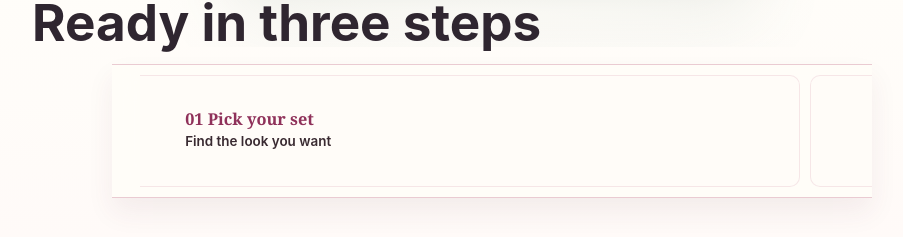
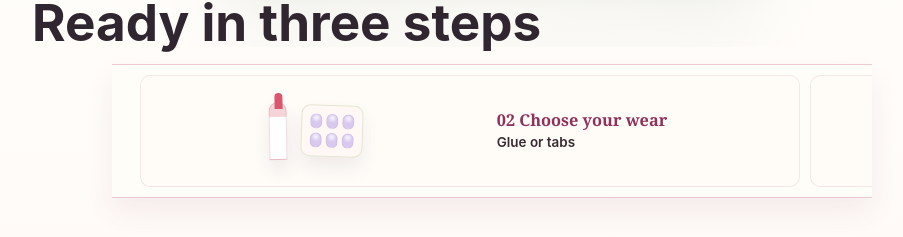
Before and after one commit to cashmoneyrick9/YourPrettySets, a React (Vite) app: page / in a window 1280 px wide. Shown: the part 785-1022 px from the top of the page, without its empty margins (148-1051 px from the left). Built offline with nearby package versions, Linux system fonts and the light colour scheme.

Commit message:
Fix How It Works slide alignment

```diff
--- a/src/pages/HomePage.tsx
+++ b/src/pages/HomePage.tsx
@@ -99,6 +99,7 @@ const shopMoreProducts = products.filter((product) =>
 export function HomePage() {
   const [activeStepIndex, setActiveStepIndex] = useState(0);
   const [isStepResetting, setIsStepResetting] = useState(false);
+  const [stepSlideOffset, setStepSlideOffset] = useState(0);
   const [activeWeeklyIndex, setActiveWeeklyIndex] = useState(0);
   const [activeReviewIndex, setActiveReviewIndex] = useState(0);
   const [activeShopMoreIndex, setActiveShopMoreIndex] = useState(0);
@@ -106,6 +107,7 @@ export function HomePage() {
   const visibleStepIndex = activeStepIndex % confidenceSteps.length;
   const activeStep = confidenceSteps[visibleStepIndex];
   const isStepRotationPaused = useRef(false);
+  const stepTrackRef = useRef<HTMLDivElement>(null);
   const activeWeeklyProduct = weeklyProducts[activeWeeklyIndex];
   const activeReview = reviews[activeReviewIndex];
   const activeShopMoreProduct = shopMoreProducts[activeShopMoreIndex];
@@ -133,6 +135,44 @@ export function HomePage() {
 
     return () => window.cancelAnimationFrame(resetId);
   }, [isStepResetting]);
+
+  useEffect(() => {
+    const track = stepTrackRef.current;
+    const viewport = track?.parentElement;
+
+    if (!track || !viewport) {
+      return;
+    }
+
+    const measureSlideOffset = () => {
+      const firstCard = track.querySelector<HTMLElement>(".confidence-card");
+
+      if (!firstCard) {
+        return;
+      }
+
+      const trackStyles = window.getComputedStyle(track);
+      const parsedGap = Number.parseFloat(trackStyles.columnGap || trackStyles.gap);
+      const gap = Number.isFinite(parsedGap) ? parsedGap : 0;
+      setStepSlideOffset(firstCard.getBoundingClientRect().width + gap);
+    };
+
+    measureSlideOffset();
+    window.addEventListener("resize", measureSlideOffset);
+
+    if (typeof ResizeObserver === "undefined") {
+      return () => window.removeEventListener("resize", measureSlideOffset);
+    }
+
+    const resizeObserver = new ResizeObserver(measureSlideOffset);
+    resizeObserver.observe(viewport);
+    resizeObserver.observe(track);
+
+    return () => {
+      window.removeEventListener("resize", measureSlideOffset);
+      resizeObserver.disconnect();
+    };
+  }, []);
 
   const pauseStepRotation = () => {
     isStepRotationPaused.current = true;
@@ -233,6 +273,8 @@ export function HomePage() {
             <div
               className={`confidence-carousel__track${isStepResetting ? " confidence-carousel__track--resetting" : ""}`}
               onTransitionEnd={handleStepTransitionEnd}
+              ref={stepTrackRef}
+              style={{ transform: `translateX(-${activeStepIndex * stepSlideOffset}px)` }}
             >
               {loopedConfidenceSteps.map((step, stepIndex) => {
                 const isLoopClone = stepIndex === confidenceSteps.length;
--- a/src/styles.css
+++ b/src/styles.css
@@ -1162,24 +1162,9 @@ h1 {
 .confidence-carousel__track {
   display: flex;
   gap: var(--confidence-gap);
-  margin-left: 0;
-  transition: margin-left 760ms cubic-bezier(0.22, 1, 0.36, 1);
-  will-change: margin-left;
-}
-
-.confidence-carousel[data-track-index="1"] .confidence-carousel__track {
-  margin-left: calc(-100% + var(--confidence-peek) - var(--confidence-gap));
-}
-
-.confidence-carousel[data-track-index="2"] .confidence-carousel__track {
-  margin-left: calc(-200% + var(--confidence-peek) + var(--confidence-peek) - var(--confidence-gap) - var(--confidence-gap));
-}
-
-.confidence-carousel[data-track-index="3"] .confidence-carousel__track {
-  margin-left: calc(
-    -300% + var(--confidence-peek) + var(--confidence-peek) + var(--confidence-peek) - var(--confidence-gap) - var(--confidence-gap) -
-      var(--confidence-gap)
-  );
+  transform: translateX(0);
+  transition: transform 760ms cubic-bezier(0.22, 1, 0.36, 1);
+  will-change: transform;
 }
 
 .confidence-carousel__track--resetting {
```
Also changed, not shown: 2 other files (tests, documents, lock files or other folders).
